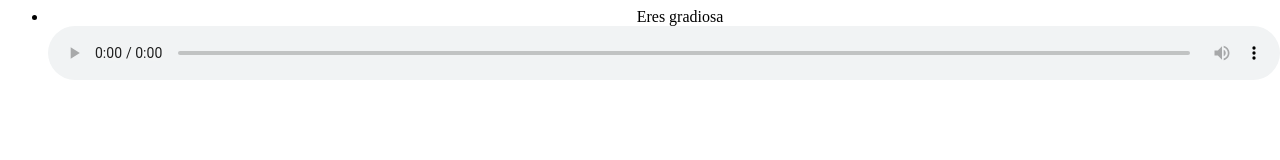
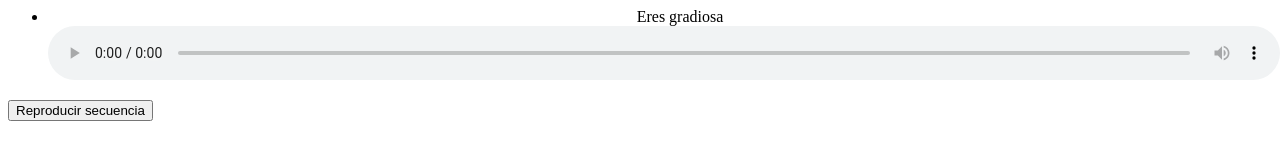
Before and after one commit to ricardoxd/messengergamelite, a plain HTML site: page index.html in a window 1280 px wide. Shown: the top 160 px of the page. Drawn offline with Linux system fonts and the light colour scheme.

Commit message:
Update index.html

```diff
--- a/index.html
+++ b/index.html
@@ -22,5 +22,22 @@ No soportado
 </li>
 </ul>
 
+
+<button onclick="reproducirSecuencia()">Reproducir secuencia</button>
+
+<script>
+function reproducirSecuencia() {
+  var audios = document.getElementsByTagName('audio');
+  for(let audio in audios){
+    audios[audio].play(); // Reproducir audio1
+    audios[audio].addEventListener("ended", function() {
+      if (audio+1){
+        audios[audio+1].play(); // Reproducir audio2 después de que audio1 termine
+      }
+    });
+  }
+
+}
+</script>
 </body>
 </html>
```
